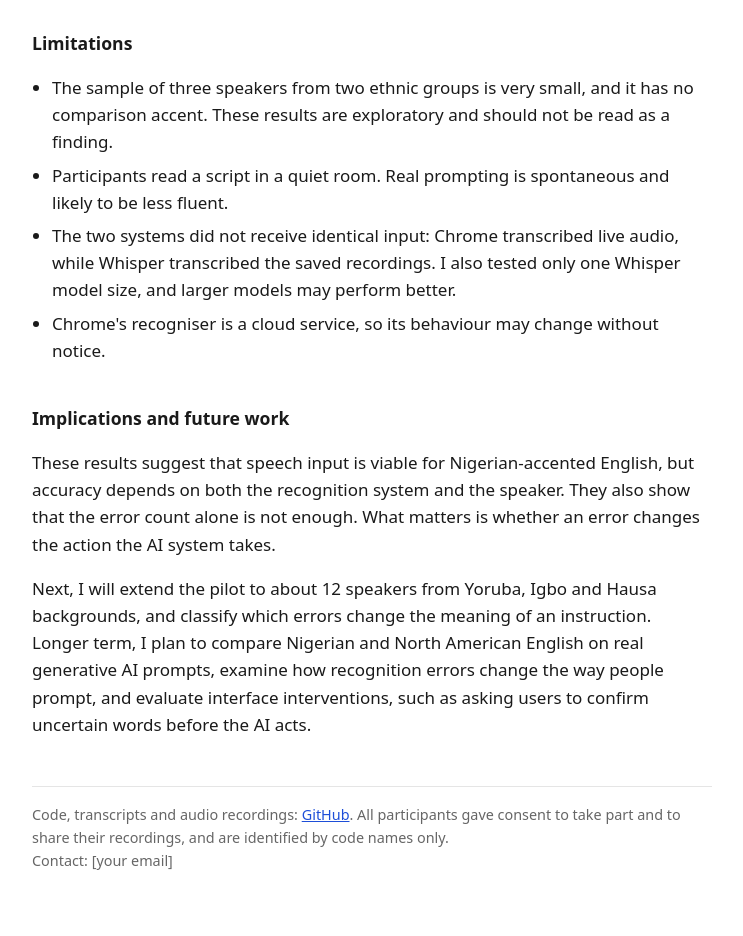
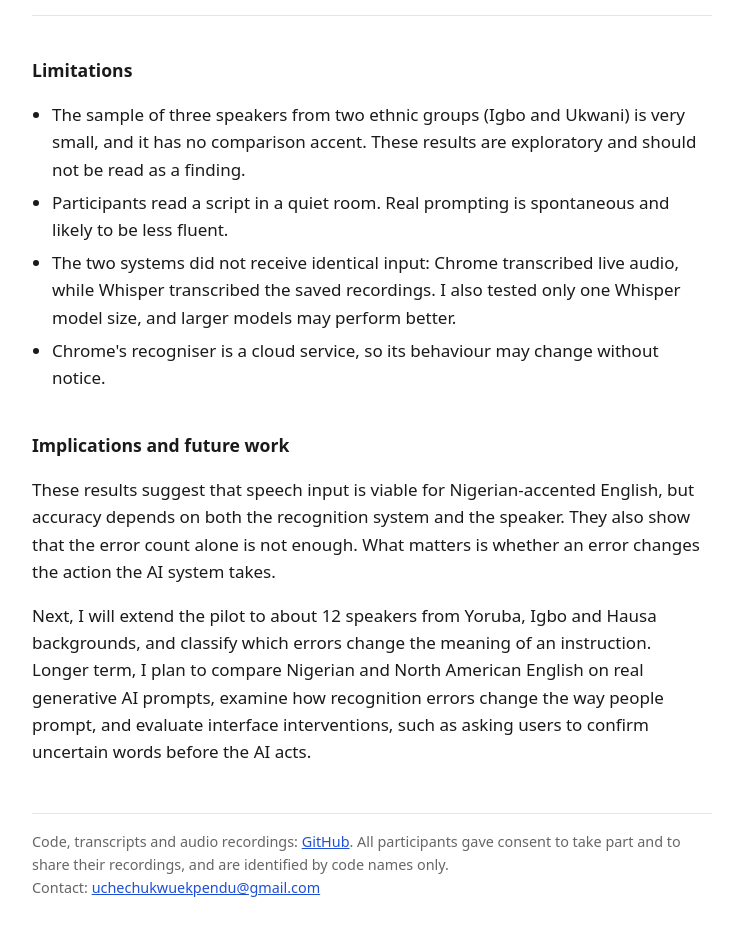
Before and after one commit to ucheorjins/Speech-to-text-with-Nigerian-accented-English, a plain HTML site: page index.html in a window 1280 px wide. Shown: the part 1804-2740 px from the top of the page, without its empty margins (268-1011 px from the left). Drawn offline with Linux system fonts and the light colour scheme.

Commit message:
Update participant details and limitations in documentation

```diff
--- a/index.html
+++ b/index.html
@@ -33,7 +33,7 @@
   <p class="lead">This pilot is a first step towards a larger study of speech input for generative AI. It asks how accurately two widely available automatic speech recognition (ASR) systems transcribe Nigerian-accented English when people speak short instructions for editing a web page.</p>
 
   <h2>Method</h2>
-  <p><strong>Participants.</strong> Three speakers of Nigerian English, from two different ethnic groups, took part. Each is identified by a code name only (S1-Potato, S2-Prime, S3-Zenin).</p>
+  <p><strong>Participants.</strong> Three speakers of Nigerian English, from two ethnic groups (Igbo and Ukwani), took part. Each is identified by a code name only (S1-Potato, S2-Prime, S3-Zenin).</p>
   <p><strong>Materials.</strong> Every participant read the same 10 short instructions, of the kind a user might give a generative AI system to modify a web page. This produced 30 recordings with 234 reference words in total.</p>
   <p><strong>Systems.</strong> The Web Speech API built into Google Chrome, with the recognition language set to en-NG, transcribed each utterance live as it was spoken. OpenAI Whisper (<code>small.en</code>), run locally, transcribed the saved recording of each utterance afterwards.</p>
   <p><strong>Measure.</strong> I scored both systems by word error rate (WER): substitutions, deletions and insertions divided by the number of words in the reference. Lower values indicate better performance. Before scoring, I converted all text to lower case and removed punctuation.</p>
@@ -70,7 +70,7 @@
 
   <h2>Limitations</h2>
   <ul>
-    <li>The sample of three speakers from two ethnic groups is very small, and it has no comparison accent. These results are exploratory and should not be read as a finding.</li>
+    <li>The sample of three speakers from two ethnic groups (Igbo and Ukwani) is very small, and it has no comparison accent. These results are exploratory and should not be read as a finding.</li>
     <li>Participants read a script in a quiet room. Real prompting is spontaneous and likely to be less fluent.</li>
     <li>The two systems did not receive identical input: Chrome transcribed live audio, while Whisper transcribed the saved recordings. I also tested only one Whisper model size, and larger models may perform better.</li>
     <li>Chrome's recogniser is a cloud service, so its behaviour may change without notice.</li>
@@ -82,7 +82,7 @@
 
   <footer>
     Code, transcripts and audio recordings: <a href="https://github.com/ucheorjins/Speech-to-text-with-Nigerian-accented-English">GitHub</a>. All participants gave consent to take part and to share their recordings, and are identified by code names only.<br>
-    Contact: [your email]
+    Contact: <a href="mailto:uchechukwuekpendu@gmail.com">uchechukwuekpendu@gmail.com</a>
   </footer>
 </main>
 </body>
```
Also changed, not shown: 1 other file.
